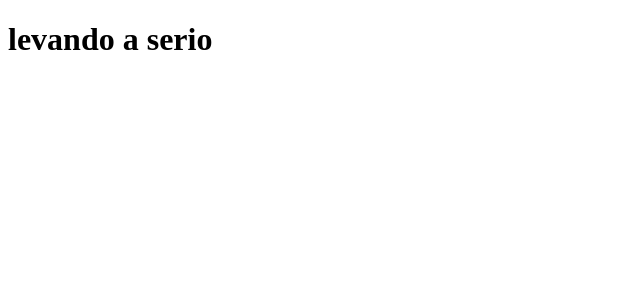
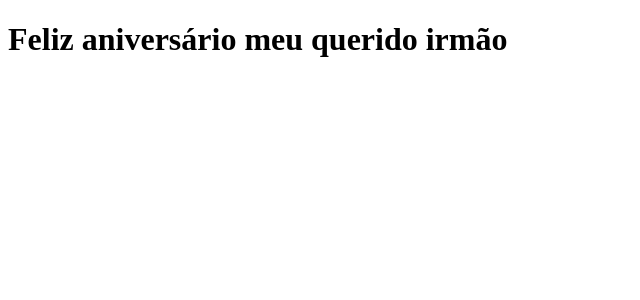
Before and after one commit to DanielRodriz676/Web-Tab-Rod, a Next.js app: page / in a window 1280 px wide. Shown: the top 300 px of the page, without its empty margins (0-640 px from the left). Built offline with nearby package versions, Linux system fonts and the light colour scheme.

Commit message:
parabens ao meu irmão

```diff
--- a/pages/index.js
+++ b/pages/index.js
@@ -1,5 +1,5 @@
 function Home() {
-  return <h1>levando a serio</h1>;
+  return <h1>Feliz aniversário meu querido irmão</h1>;
 }
 
 function test() {
```
